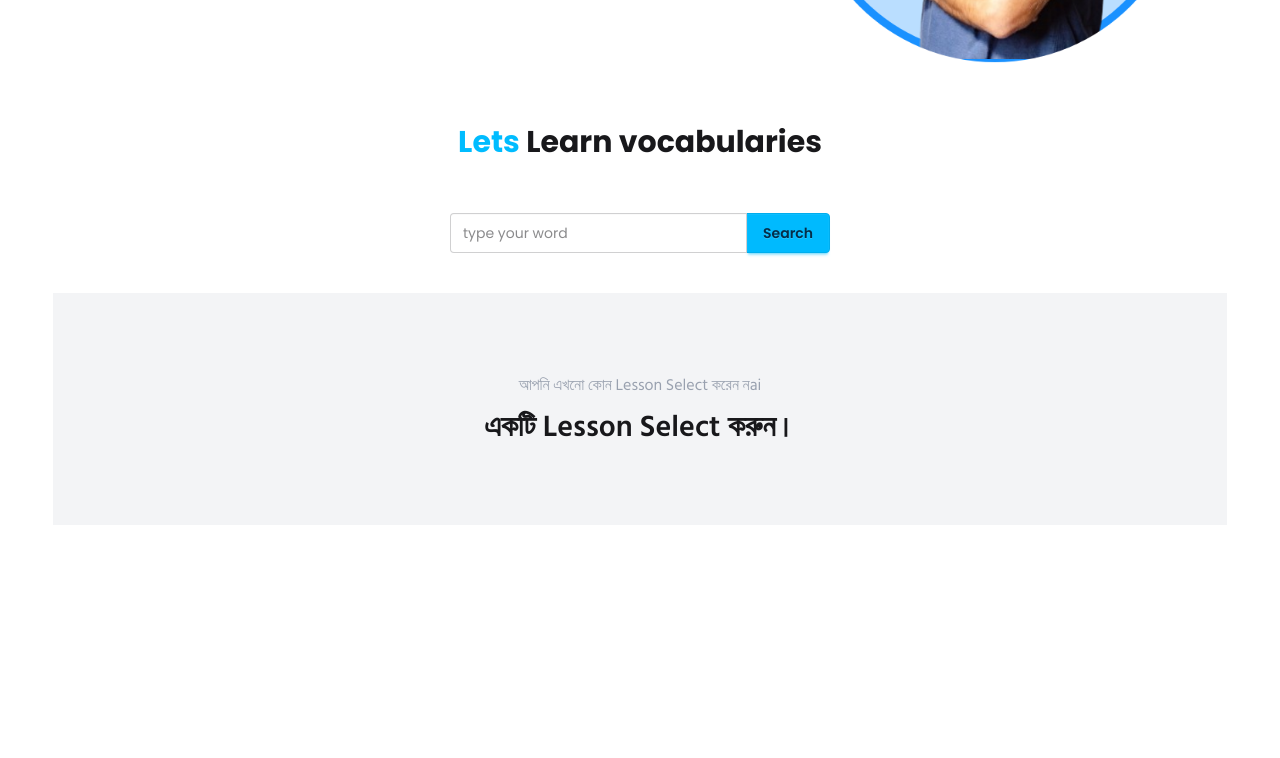
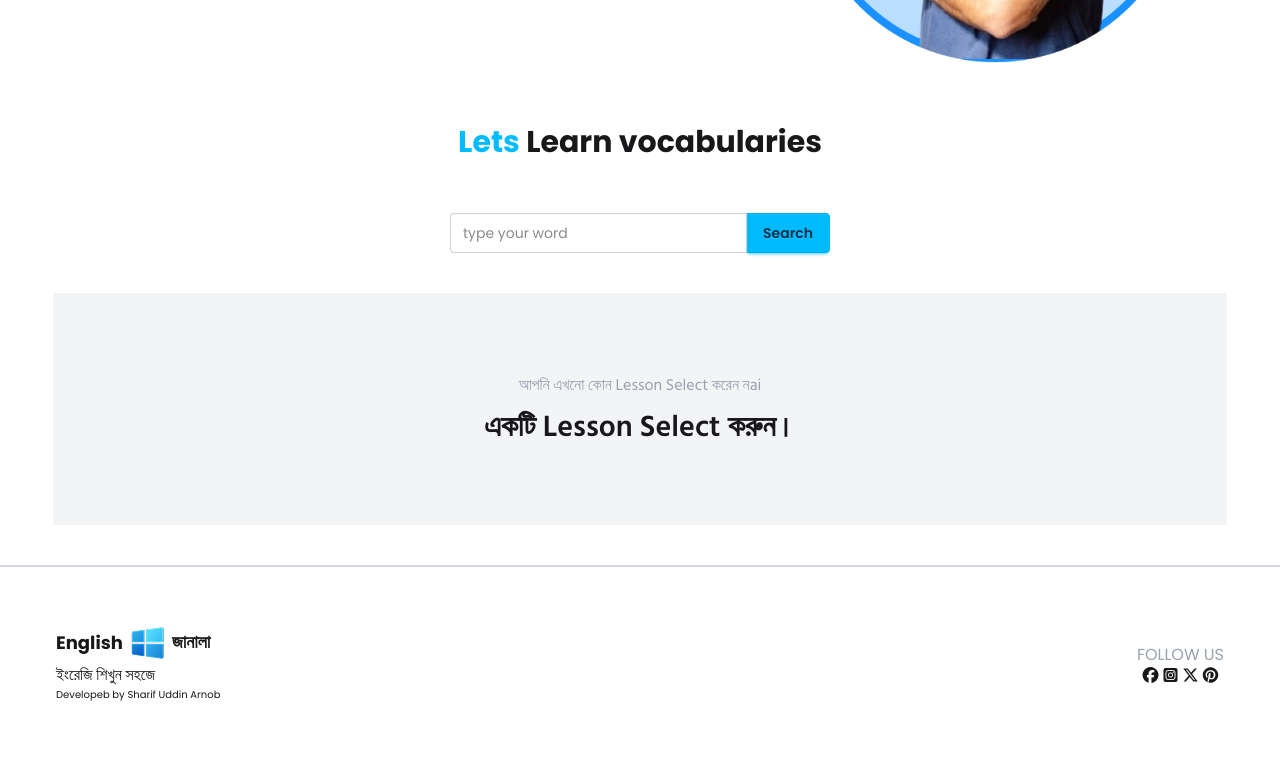
Before and after one commit to nswarnob/English-Janala-a-dictionary-, a plain HTML site: page index.html in a window 1280 px wide. Shown: the part 557-1315 px from the top of the page. Before the commit the page ends 1122 px from the top, so only its background shows below. Drawn offline with nearby package versions, Linux system fonts and the light colour scheme; no server answers.

Commit message:
footer added

```diff
--- a/index.html
+++ b/index.html
@@ -181,26 +181,25 @@
 
 
 
-
-
-
-
-
-
-
-
-
-
-
-
-
-
-
-
-
-
-
-
+<footer class="p-14 border-t-2 border-gray-300" >
+    <div class="flex items-center justify-between">
+      <div class="left-footer">
+       <a class="flex items-center gap-1"> <span class="text-lg font-bold">English</span> <img
+                        src="assets/logo.png" alt=""> <span class="font-bangla text-lg font-semibold">জানালা</span></a>
+      <h2 class="font-bangla">ইংরেজি শিখুন সহজে</h2>
+      <p class="text-[10px]">Developeb by Sharif Uddin Arnob</p>
+                    </div>
+      <div class="right-footer">
+        <p class="text-gray-400">FOLLOW US</p>
+        <div class="flex justify-center items-center">
+            <i class="fa-brands fa-facebook"></i>
+            <i class="fa-brands fa-square-instagram"></i>
+            <i class="fa-brands fa-x-twitter"></i>
+            <i class="fa-brands fa-pinterest"></i>
+        </div>
+      </div>
+    </div>
+</footer>
 
     <script src="script/index.js"></script>
 </body>
```
